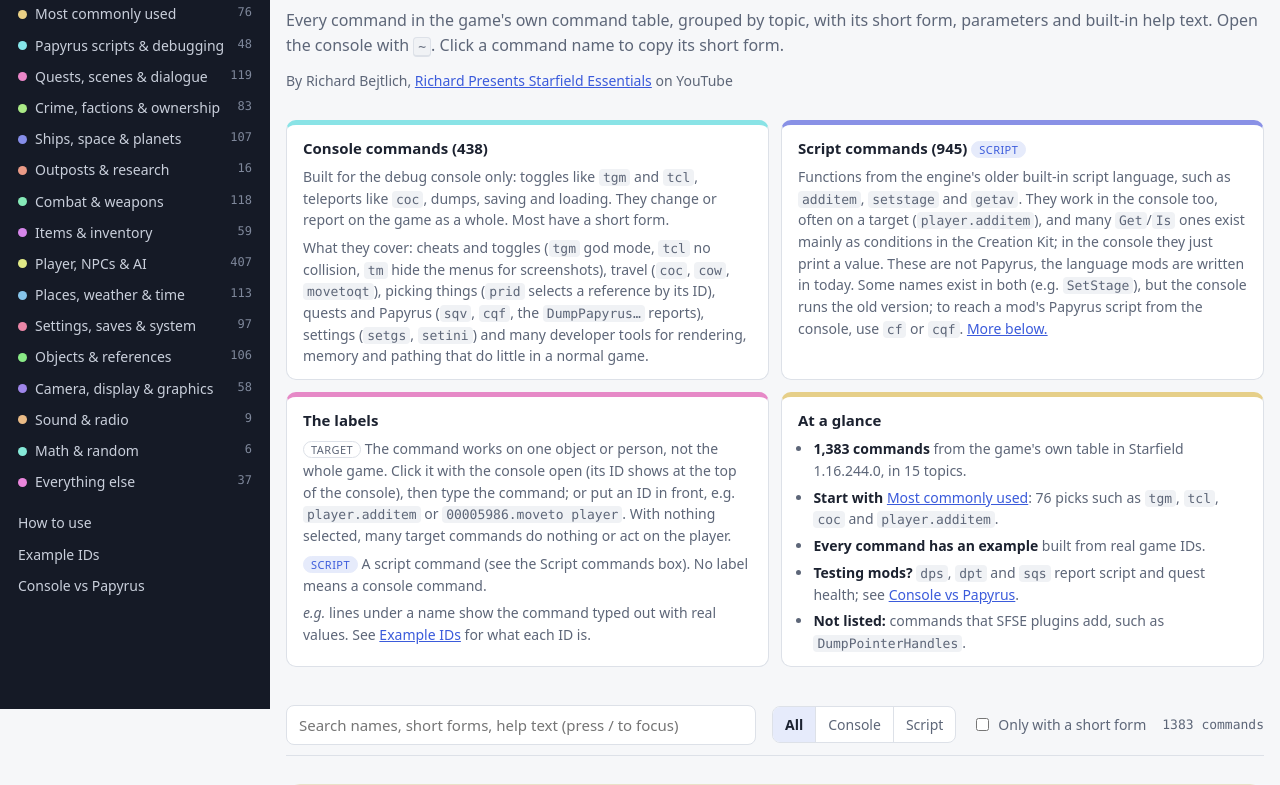
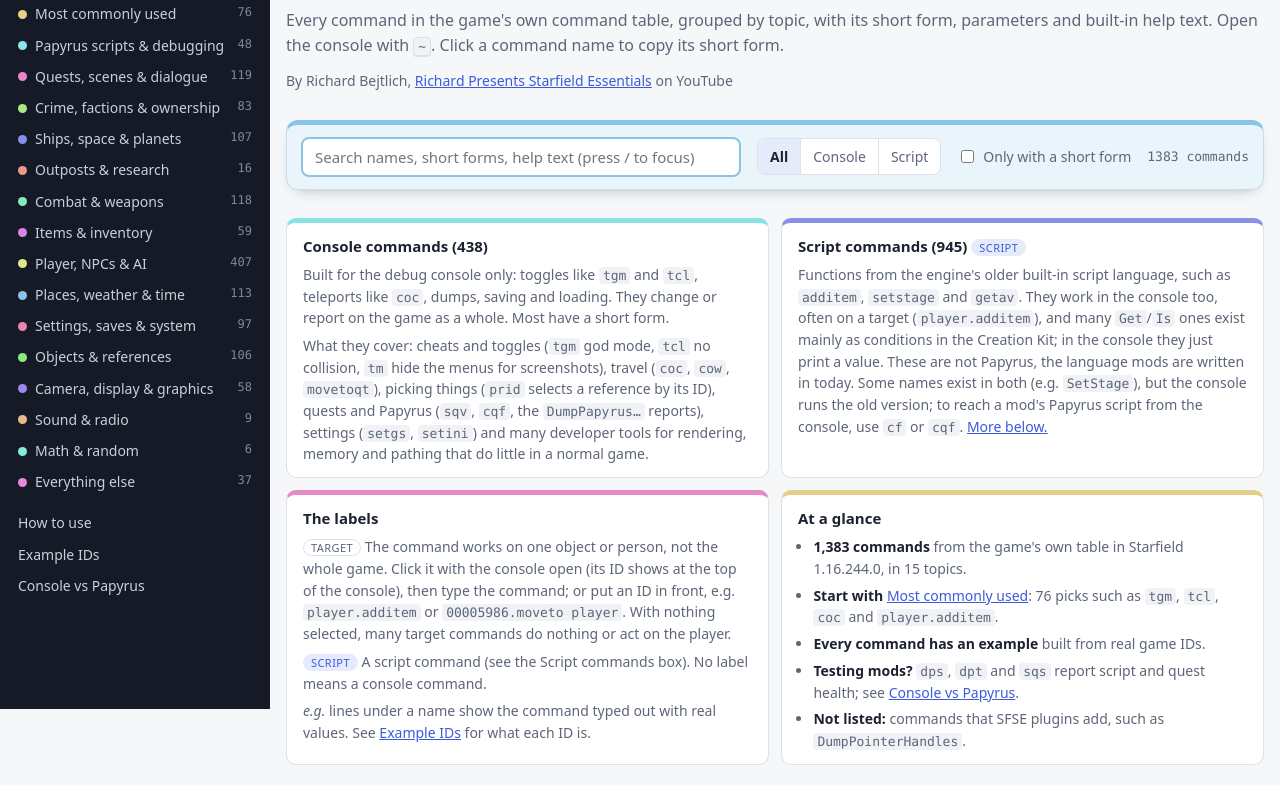
Before and after one commit to taosecurity/starfield-console-commands, a plain HTML site: page index.html in a window 1280 px wide. Shown: the part 91-876 px from the top of the page. Drawn offline with Linux system fonts and the light colour scheme.

Commit message:
Search bar at the top, coloured
Co-Authored-By: Claude Opus 5.5 <noreply@anthropic.com>

```diff
--- a/index.html
+++ b/index.html
@@ -66,10 +66,13 @@ header, section { display: grid; gap: 12px; min-width: 0; scroll-margin-top: 76p
 code, kbd { font: 13px var(--mono); background: var(--panel2); padding: 1px 4px; border-radius: 4px; }
 kbd { border: 1px solid var(--line); border-bottom-width: 2px; }
 a { color: var(--accent); }
-.bar { position: sticky; top: env(safe-area-inset-top, 0px); z-index: 5; background: var(--bg); padding-block: 10px;
-  display: flex; flex-wrap: wrap; gap: 10px 16px; align-items: center; border-bottom: 1px solid var(--line); }
+.bar { --h: 202; position: sticky; top: env(safe-area-inset-top, 0px); z-index: 5;
+  background: hsl(var(--h) var(--tint-s) var(--tint-l)); border: 1px solid hsl(var(--h) var(--tint-bd-s) var(--tint-bd-l));
+  border-top: 5px solid hsl(var(--h) 65% var(--tint-dot-l)); border-radius: 12px; padding: 12px 14px;
+  box-shadow: 0 6px 16px -10px rgba(0,0,0,.45);
+  display: flex; flex-wrap: wrap; gap: 10px 16px; align-items: center; }
 .bar input[type=search] { flex: 1 1 18rem; min-width: 0; font: 15px var(--body); color: var(--fg); background: var(--surface);
-  border: 1px solid var(--line); border-radius: 8px; padding: 9px 12px; }
+  border: 2px solid hsl(var(--h) 60% var(--tint-dot-l)); border-radius: 8px; padding: 8px 12px; }
 .bar input[type=search]:focus { outline: 2px solid var(--accent); outline-offset: 0; border-color: transparent; }
 .seg { display: inline-flex; border: 1px solid var(--line); border-radius: 8px; overflow: hidden; background: var(--surface); }
 .seg button { font: 14px var(--body); color: var(--muted); background: none; border: 0; padding: 8px 12px; cursor: pointer; }
@@ -145,6 +148,17 @@ footer { font-size: 13px; color: var(--muted); border-top: 1px solid var(--line)
   Open the console with <kbd>~</kbd>. Click a command name to copy its short form.</p>
   <p class="byline">By Richard Bejtlich, <a href="https://www.youtube.com/@RichardBejtlich" target="_blank" rel="noopener">Richard Presents Starfield Essentials</a> on YouTube</p>
 </header>
+<div class="bar" role="search">
+  <input type="search" id="q" placeholder="Search names, short forms, help text (press / to focus)" aria-label="Search commands" autocomplete="off">
+  <div class="seg" role="group" aria-label="Which commands">
+    <button type="button" data-kind="all" aria-pressed="true">All</button>
+    <button type="button" data-kind="console" aria-pressed="false">Console</button>
+    <button type="button" data-kind="script" aria-pressed="false">Script</button>
+  </div>
+  <label><input type="checkbox" id="shortonly"> Only with a short form</label>
+  <span class="count" id="count"></span>
+</div>
+<p class="lede" id="nomatch" hidden>No commands match. Try a shorter word, or switch back to All.</p>
 <section id="kinds" aria-label="Overview">
   <div class="kinds">
     <div class="kind" style="--h: 182">
@@ -183,17 +197,6 @@ footer { font-size: 13px; color: var(--muted); border-top: 1px solid var(--line)
     </div>
   </div>
 </section>
-<div class="bar" role="search">
-  <input type="search" id="q" placeholder="Search names, short forms, help text (press / to focus)" aria-label="Search commands" autocomplete="off">
-  <div class="seg" role="group" aria-label="Which commands">
-    <button type="button" data-kind="all" aria-pressed="true">All</button>
-    <button type="button" data-kind="console" aria-pressed="false">Console</button>
-    <button type="button" data-kind="script" aria-pressed="false">Script</button>
-  </div>
-  <label><input type="checkbox" id="shortonly"> Only with a short form</label>
-  <span class="count" id="count"></span>
-</div>
-<p class="lede" id="nomatch" hidden>No commands match. Try a shorter word, or switch back to All.</p>
 <section id="common" class="topic" style="--h: 45">
   <h2>Most commonly used <small></small></h2>
   <p class="lede">Hand-picked: the commands most players and mod testers reach for. Each one also appears in its own topic below.</p>
```
